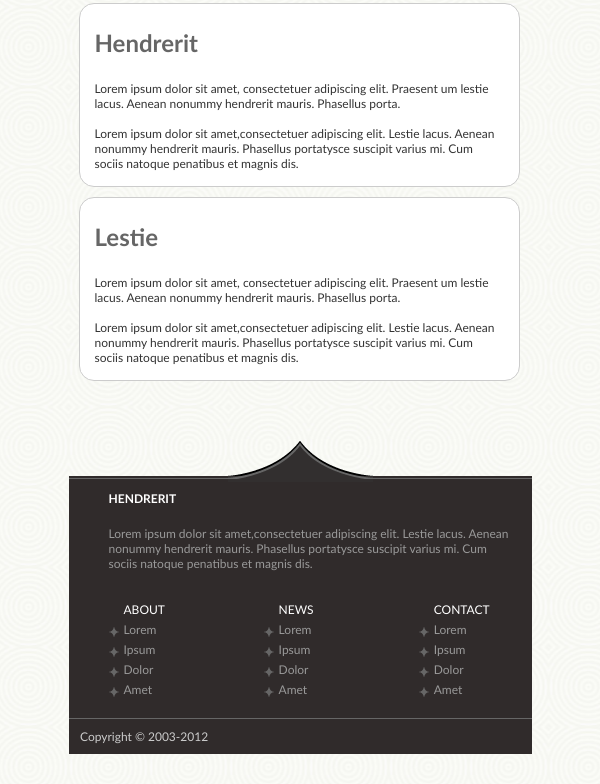
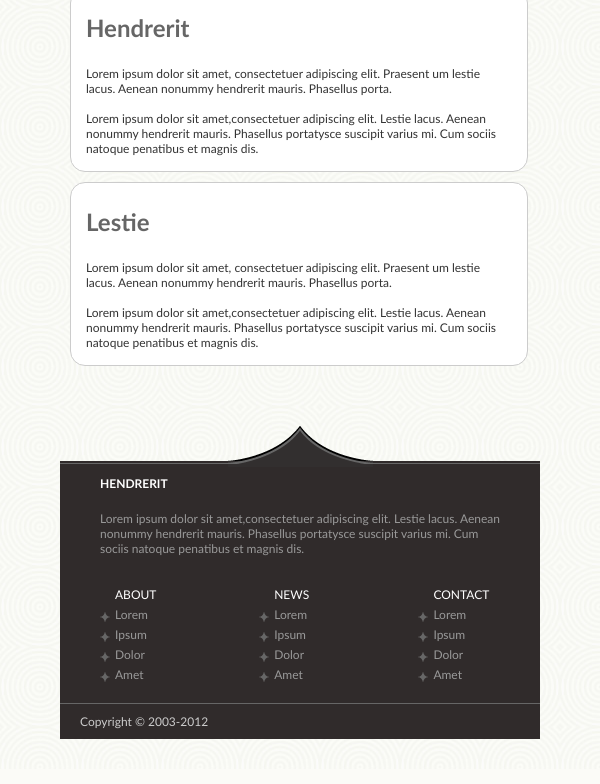
Before and after one commit to mikezero84/Angry-Angler, a plain HTML site: page index.html in a window 600 px wide. Shown: the part 1353-2137 px from the top of the page. Drawn offline with Linux system fonts and the light colour scheme; files whose address does not match are found by name.

Commit message:
Finito xD

```diff
--- a/css/style.css
+++ b/css/style.css
@@ -293,7 +293,8 @@ article, aside, details, figcaption, figure, footer, header, hgroup, menu, nav,
 	/* Styles */
 	body,html, .section, .section.content, .content, .section.header .content{
 		min-width: 463px;
-		max-width: 463px;
+		max-width: 640px;
+		width: 100%;
 		margin: 0 auto;
 	}
 
@@ -413,13 +414,14 @@ article, aside, details, figcaption, figure, footer, header, hgroup, menu, nav,
 	}
 
 	.footer .block{
+		display: block;
 		left: 40px;
     	position: relative;
     	width: 400px;
 	}
 
 	.footer ul.menu{
-		width: 24%;
+		width: 18%;
 	}
 
 	.footer .copy{
```
